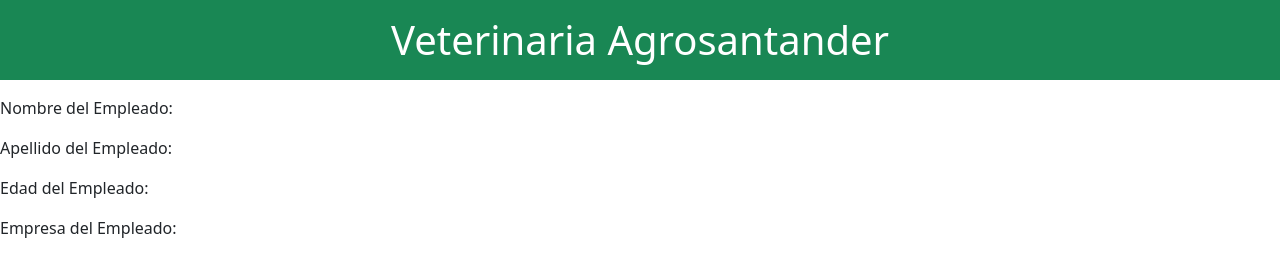
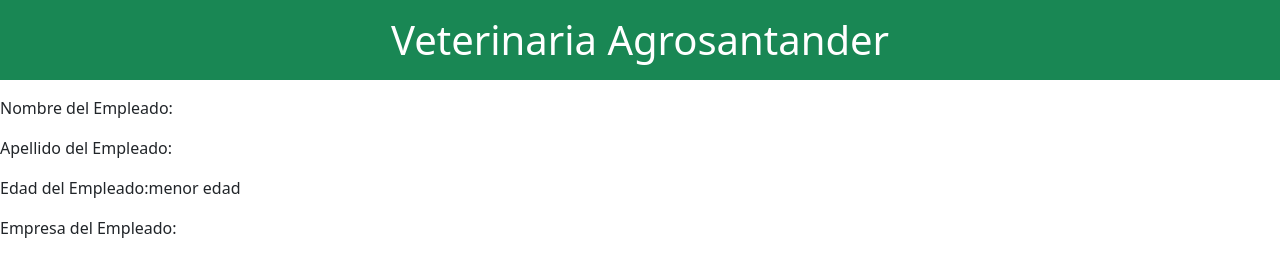
Before and after one commit to felixvilla1221/miprimerApp, an Angular app: page / in a window 1280 px wide. Shown: the top 254 px of the page. Built offline with nearby package versions, Linux system fonts and the light colour scheme.

Commit message:
Sexto commit Proyecto

```diff
--- a/src/app/component/empleado/empleado.component.html
+++ b/src/app/component/empleado/empleado.component.html
@@ -1,7 +1,7 @@
 <p></p>
 <p>Nombre   del Empleado:{{nombre.value}}</p>
 <p>Apellido del Empleado:{{apellido.value}}</p>
-<p>Edad     del Empleado:{{edad.value}}</p>
+<p>Edad     del Empleado:{{edad.valueAsNumber >= 18 ? "mayor edad" : "menor edad"}}</p>
 <p>Empresa  del Empleado:{{empresa.value}}</p>
 
 
@@ -15,4 +15,4 @@ Digite Nombre: <input type="text" #nombre><input type="button" value="Enviar" (c
 Digite Apellido: <input type="text" #apellido><input type="button" value="Enviar" (click)="llamarApellido(apellido.value)"/><br/>
 <br/>
 <br/>
-Digite la Edad: <input type="number" #edad><input type="button" value="Enviar"(click)="llamarEdad(edad.value)">
+Digite la Edad: <input type="number" #edad><input type="button" value="Enviar" (click)="llamarEdad(edad.valueAsNumber)">
--- a/src/app/component/empleado/empleado.component.ts
+++ b/src/app/component/empleado/empleado.component.ts
@@ -31,13 +31,14 @@ llamarApellido(value:string){
 
 }
 
- constructor(){
+ llamarEdad(valorEdad:number){
 
  }
 
- llamarEdad(value:string){
+constructor(){
 
  }
+
 
 
  ngOnInit(): void {
```
